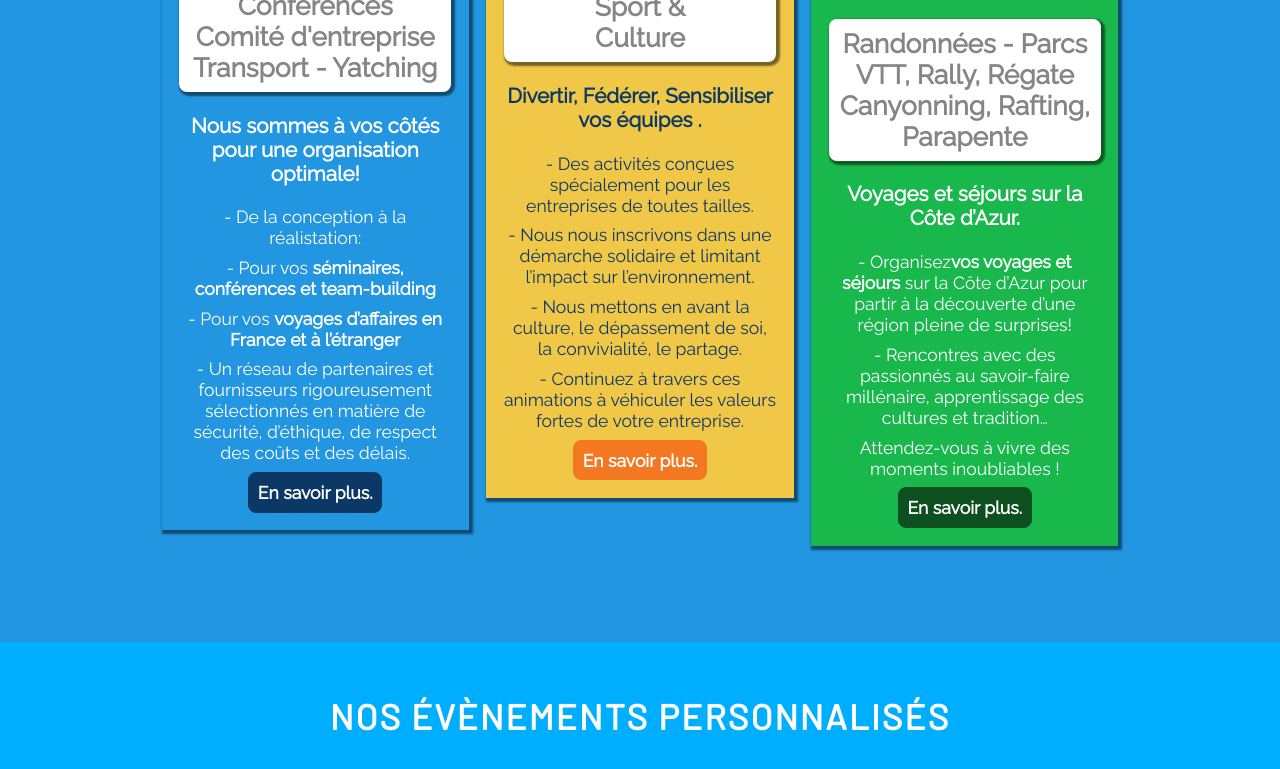
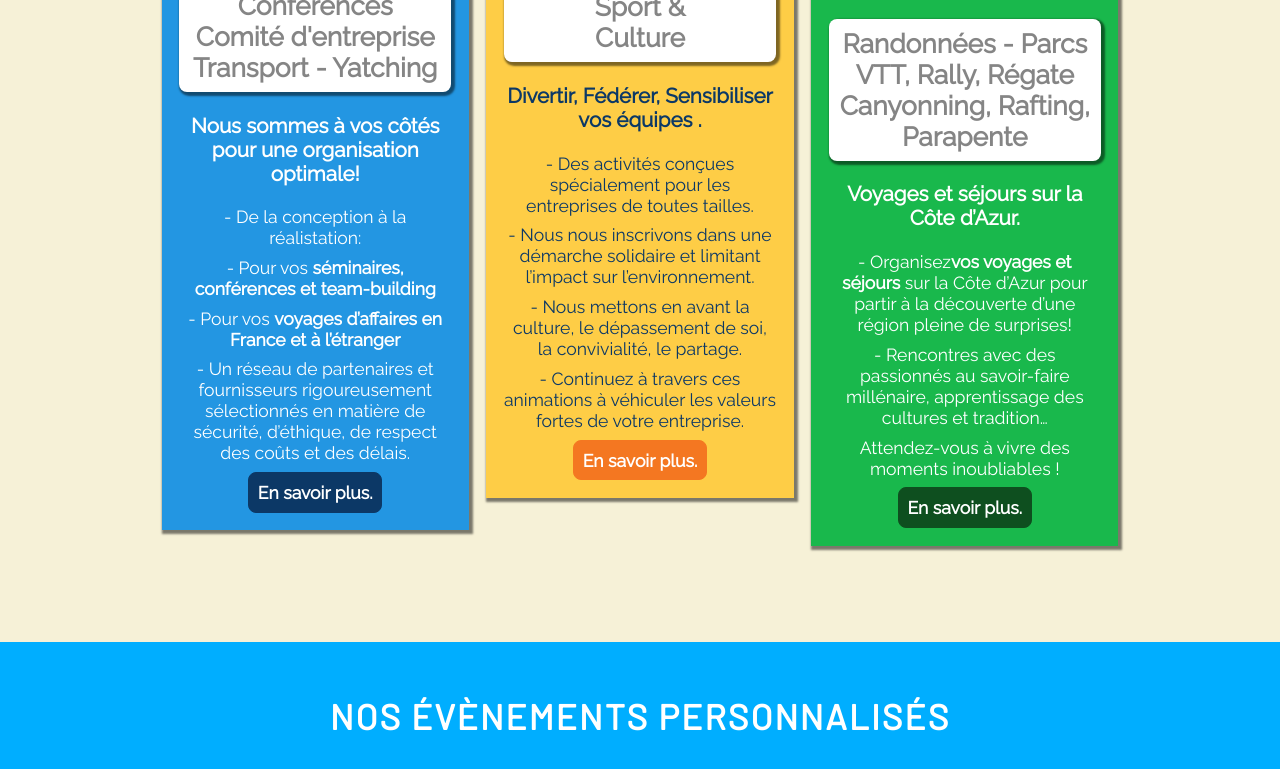
Before and after one commit to ROSORRNT/azur-riviera-events, a Gatsby site: page / in a window 1280 px wide. Shown: the part 773-1542 px from the top of the page. Built offline with nearby package versions, Linux system fonts and the light colour scheme; Gatsby itself is replaced by a stand-in of ours.

Commit message:
Remove fake background for the test

```diff
--- a/src/components/UIElements/index.css
+++ b/src/components/UIElements/index.css
@@ -29,7 +29,7 @@ html {
 }
 body {
   margin: 0;
-  background: var(--primaryBlue);
+  background: var(--bodyBack);
 }
 
 h1 {
```
